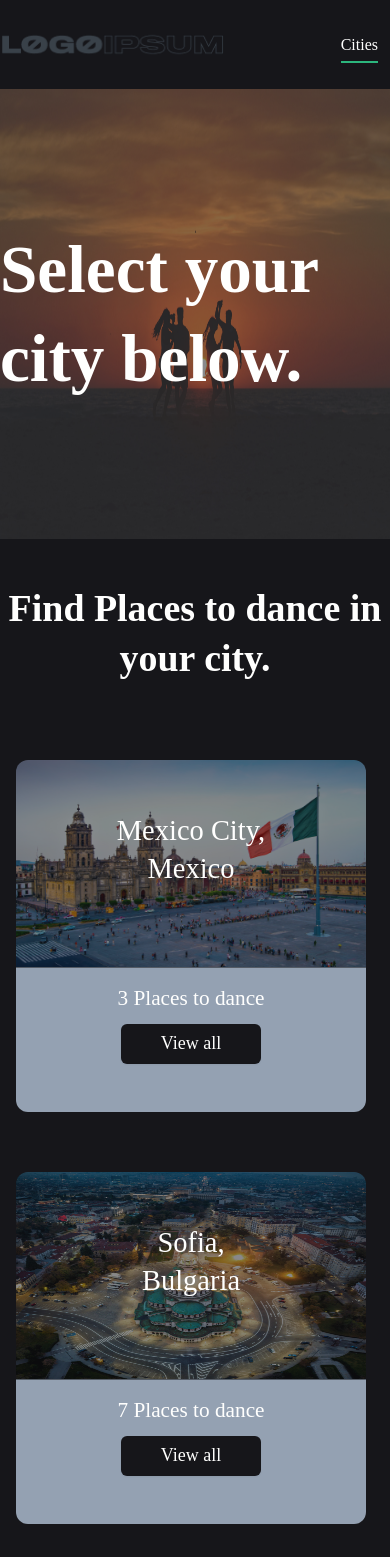
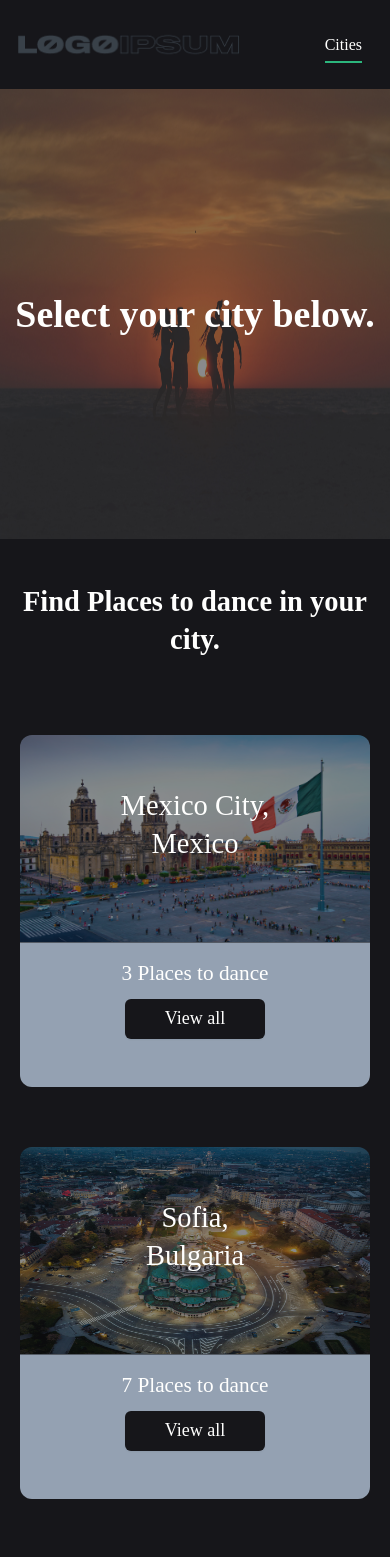
Before and after one commit to marcuspapin/dance-list-nextjs, a Next.js app: page / in a window 390 px wide. Shown: the top 1557 px of the page. Built offline with nearby package versions, Linux system fonts and the light colour scheme.

Commit message:
fix responsiveness issues on the homepage

```diff
--- a/components/CityCard/index.tsx
+++ b/components/CityCard/index.tsx
@@ -16,7 +16,7 @@ const CityCard = ({
   const { image } = getCity(key)
 
   return (
-    <div className="flex flex-col w-[350px] h-[300px] bg-gray rounded-xl m-4 mt-24">
+    <div className="flex flex-col w-[350px] h-[300px] bg-gray rounded-xl mb-4 mt-24 mx-auto">
       <div>
         <p className="relative -mb-32 z-50 text-h4 text-light">
           {city}, <br /> {country}
--- a/components/DanceBackground/index.tsx
+++ b/components/DanceBackground/index.tsx
@@ -5,7 +5,9 @@ function DanceBackground({ title }: { title: string }) {
     <div className="relative h-[450px] object-cover flex justify-center items-center">
       <div className="absolute top-0 left-0 bottom-0 right-0 opacity-50 bg-dark z-10"></div>
       <Image src="/dance.jpg" layout="fill" />
-      <h1 className="text-h1 absolute text-light z-50">{title}</h1>
+      <h1 className="text-h3 absolute text-light z-50 md:text-h2 lg:text-h1">
+        {title}
+      </h1>
     </div>
   )
 }
--- a/components/Navigation/index.tsx
+++ b/components/Navigation/index.tsx
@@ -7,7 +7,7 @@ function Navigation() {
   const isCities = router.asPath === '/'
 
   return (
-    <nav className="bg-dark py-8">
+    <nav className="bg-dark py-8 px-4">
       <div className="base-container flex justify-between">
         <div className="flex items-center">
           <Image src="/logo.png" width={225} height={25} />
--- a/pages/index.tsx
+++ b/pages/index.tsx
@@ -14,11 +14,11 @@ function HomePage() {
 
       <section className="bg-dark">
         <div className="base-container section text-center">
-          <h2 className="text-h3 text-light pt-6">
+          <h2 className="text-h4 text-light pt-6 md:text-h3">
             Find Places to dance in your city.
           </h2>
 
-          <div className="pt-8 grid content-center grid-cols-1 lg:grid-cols-2 xl:grid-cols-3">
+          <div className="pt-8 grid content-center grid-cols-1 md:grid-cols-1 lg:grid-cols-2 xl:grid-cols-3">
             {locations.map((location) => (
               <CityCard key={location.key} location={location} />
             ))}
```
